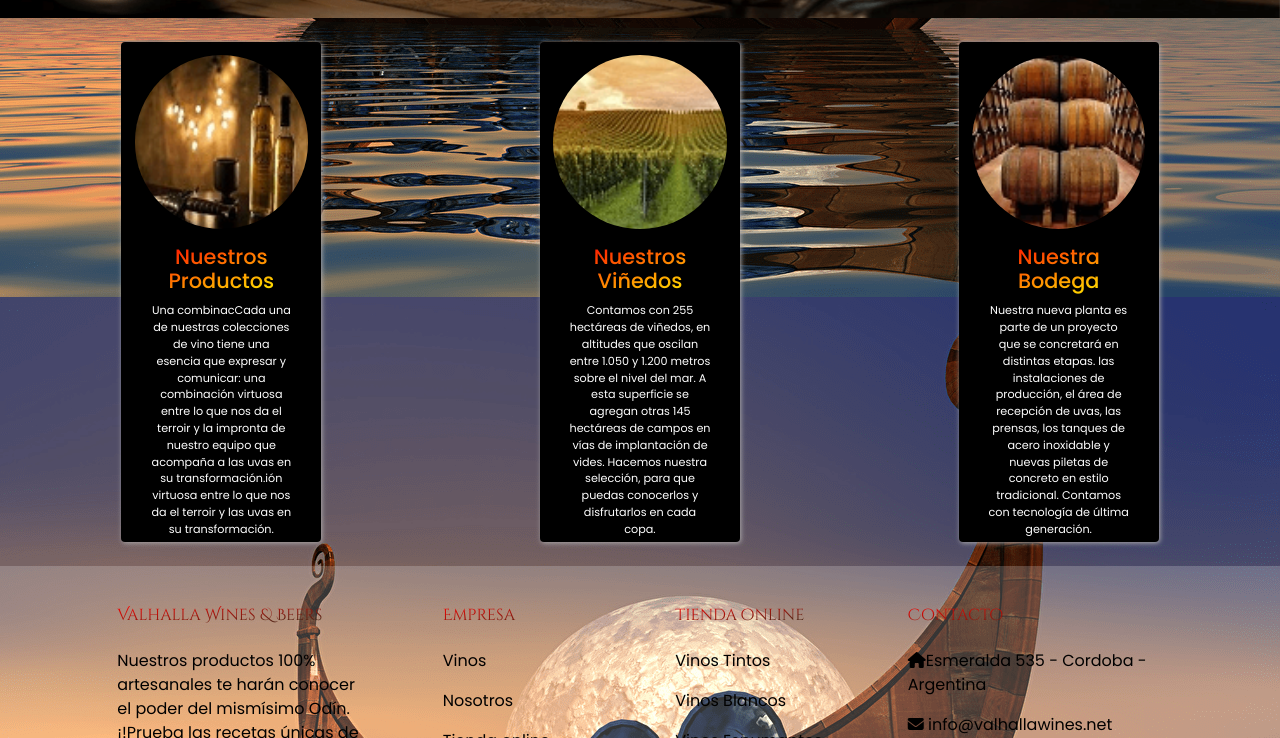
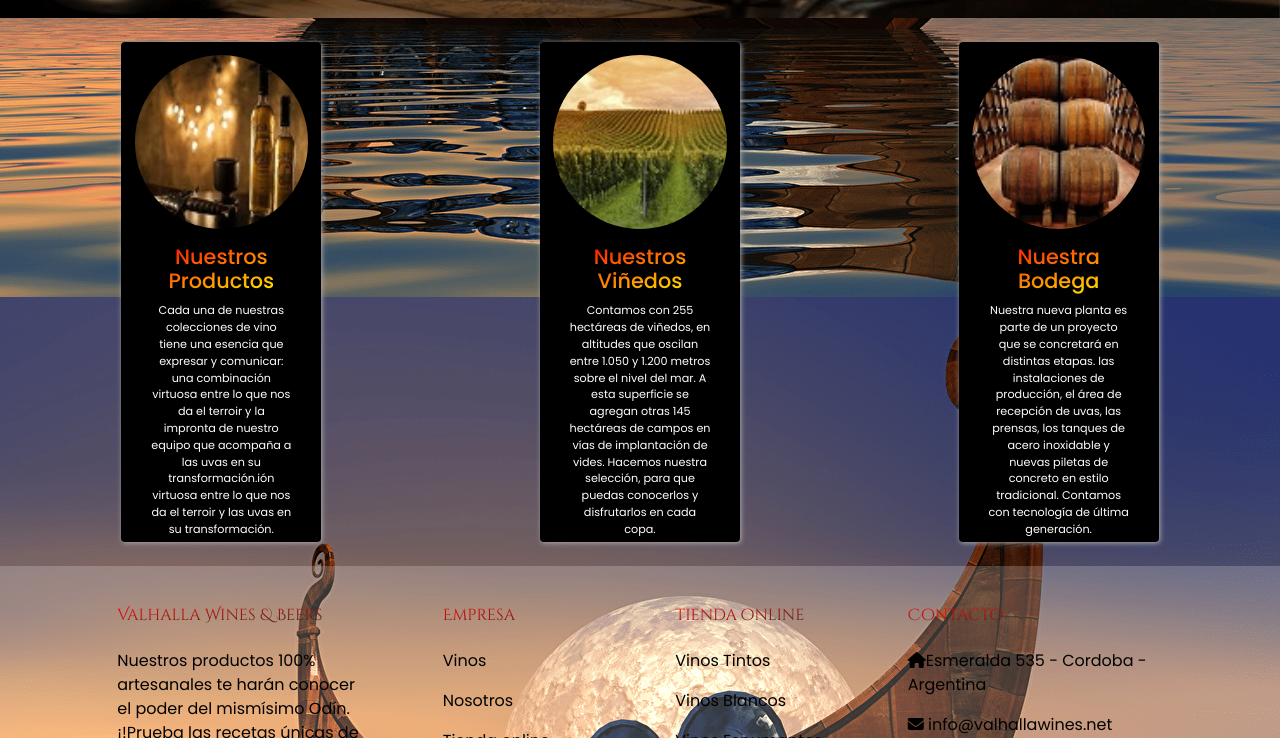
Before and after one commit to avidela47/valhallaWinesVidela, a website: page index.html in a window 1280 px wide. Shown: the part 556-1294 px from the top of the page. Drawn offline with nearby package versions, Linux system fonts and the light colour scheme.

Commit message:
arreglo index

```diff
--- a/index.html
+++ b/index.html
@@ -68,7 +68,7 @@
             <img src="./assets/img/body1.png" alt="body1" class="card-img-top mx-auto rounded-circle">
             <div class="card-body">
               <h5 class="card-title">Nuestros Productos</h5>
-              <p class="tarjeta-text">Una combinacCada una de nuestras colecciones de vino tiene una esencia que expresar y comunicar: una combinación virtuosa entre lo que nos da el terroir y la impronta de nuestro equipo que acompaña a las uvas en su transformación.ión virtuosa entre lo que nos da el terroir y las uvas en su transformación.</p>
+              <p class="tarjeta-text">Cada una de nuestras colecciones de vino tiene una esencia que expresar y comunicar: una combinación virtuosa entre lo que nos da el terroir y la impronta de nuestro equipo que acompaña a las uvas en su transformación.ión virtuosa entre lo que nos da el terroir y las uvas en su transformación.</p>
             </div>
           </div>
         </div>
```
